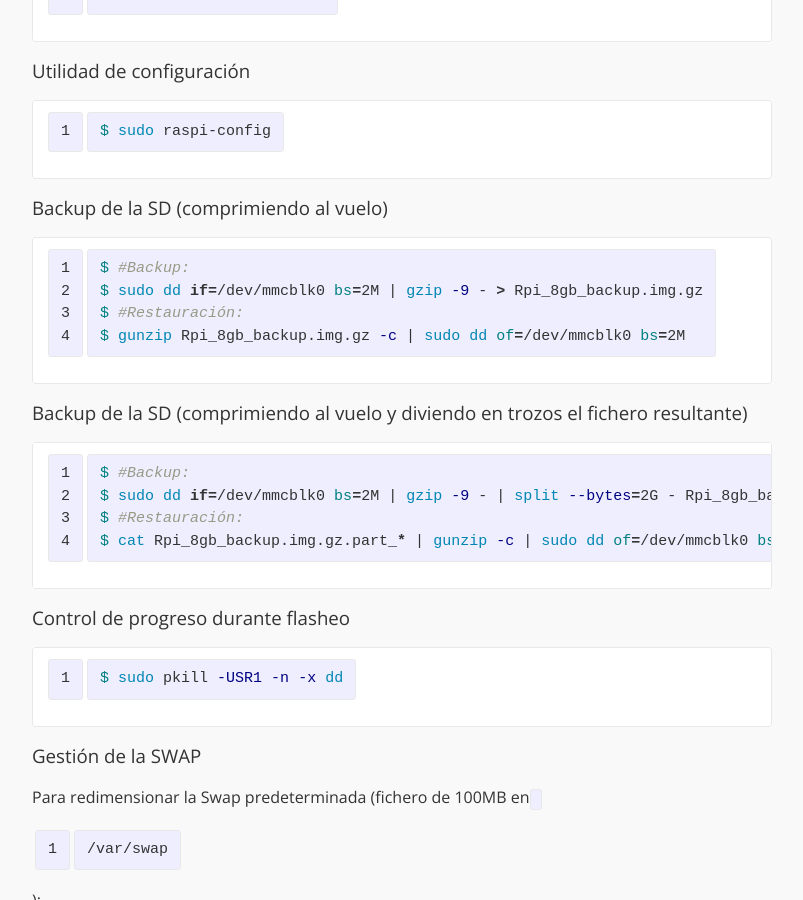
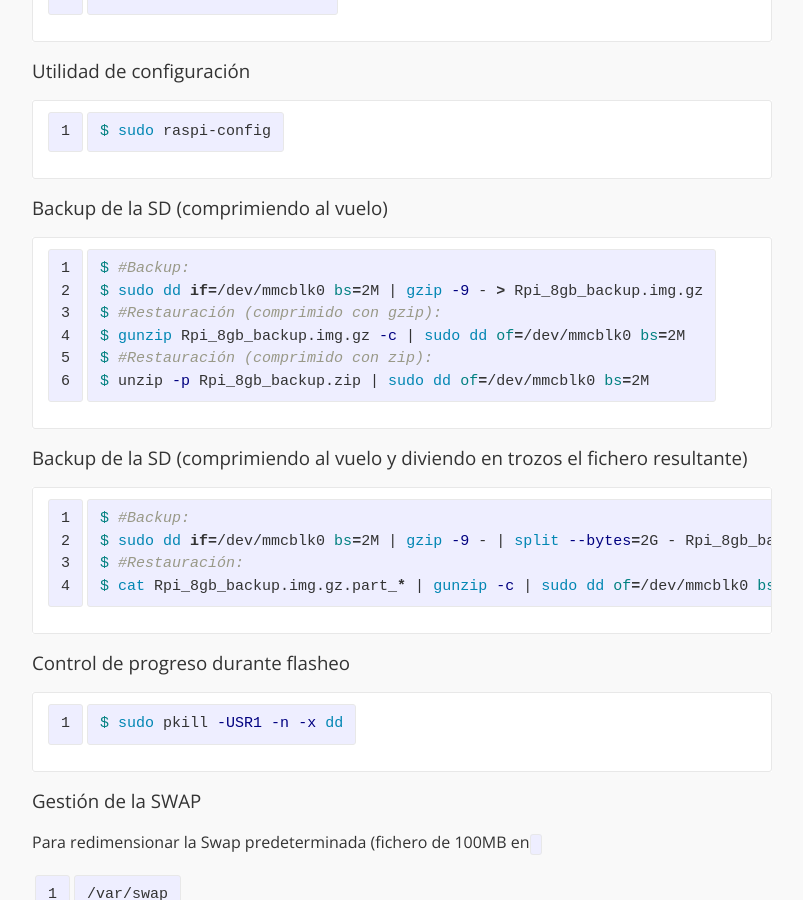
Before and after one commit to eduardofilo/eduardofilo.jekyll, a Jekyll site: the page built from sistemas/raspi.md, in a window 1280 px wide and 900 px high, scrolled down 1738 px. Shown: the whole window, without its empty margins (238-1041 px from the left). Built offline with Jekyll 4.4.1, drawn with Linux system fonts in a browser that asks for light colours.

Commit message:
Comando flasheo de img Raspberry comprimida con zip.

````diff
--- a/sistemas/raspi.md
+++ b/sistemas/raspi.md
@@ -76,8 +76,10 @@ $ sudo raspi-config
 ```bash
 $ #Backup:
 $ sudo dd if=/dev/mmcblk0 bs=2M | gzip -9 - > Rpi_8gb_backup.img.gz
-$ #Restauración:
+$ #Restauración (comprimido con gzip):
 $ gunzip Rpi_8gb_backup.img.gz -c | sudo dd of=/dev/mmcblk0 bs=2M
+$ #Restauración (comprimido con zip):
+$ unzip -p Rpi_8gb_backup.zip | sudo dd of=/dev/mmcblk0 bs=2M
 ```
 
 ### Backup de la SD (comprimiendo al vuelo y diviendo en trozos el fichero resultante)
````
